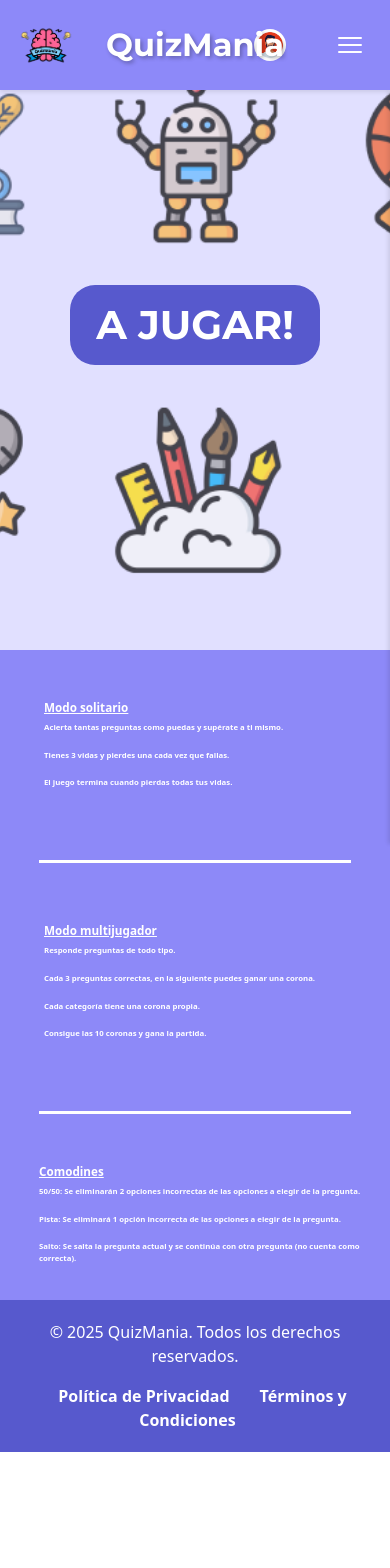
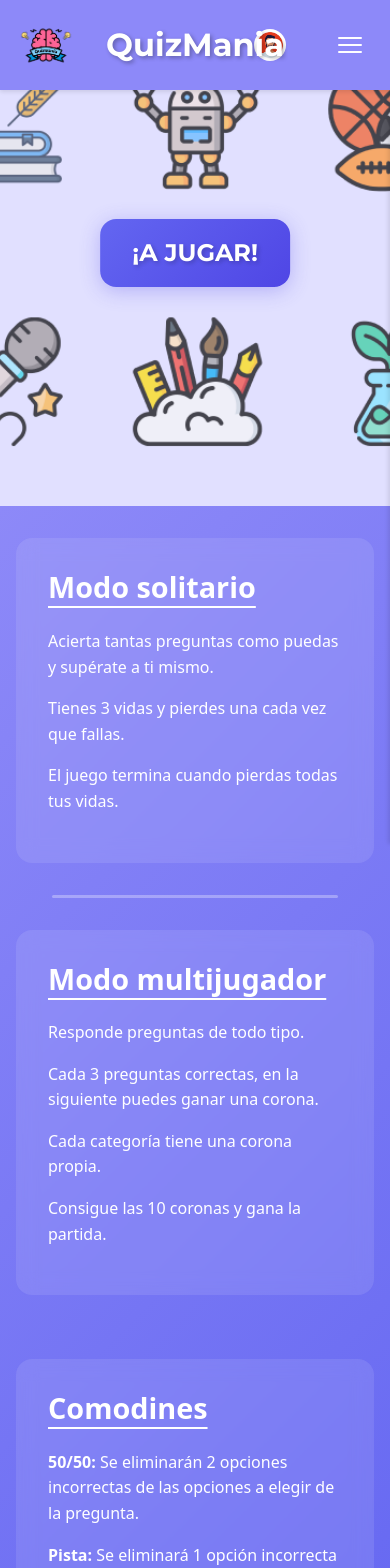
Before and after one commit to AntonioLC32/Proyecto-DAW, a Vue app in the folder quizmania/: page / in a window 390 px wide. Shown: the top 1568 px of the page. Before the commit the page ends 1452 px from the top, so only its background shows below. Built offline with nearby package versions, Linux system fonts and the light colour scheme.

Commit message:
mejoras estilos home y quizmania

```diff
--- a/quizmania/src/views/Home.vue
+++ b/quizmania/src/views/Home.vue
@@ -1,193 +1,242 @@
 <template>
-  <section class="aJugar">
-    <div class="aJugar-content">
-      <button class="aJugar-btn">
-        <router-link to="/quizmania" class="aJugar-nav"> A JUGAR! </router-link>
+  <section class="game-landing">
+    <div class="hero">
+      <div class="hero-content">
+        <button class="play-button">
+          <router-link to="/quizmania" class="play-link">¡A JUGAR!</router-link>
         </button>
       </div>
-    <img src="../assets/background_inicio.png" alt="background_inicio" />
-  </section>
-  <section class="instrucciones">
-    <div class="modos">
-      <div class="modo">
-        <h2><u>Modo solitario</u></h2>
+      <img
+        src="../assets/background_inicio.png"
+        alt="Fondo de inicio del juego"
+        class="hero-image"
+      />
+    </div>
+
+    <section class="game-modes">
+      <div class="modes-container">
+        <div class="mode-card">
+          <h2 class="mode-title">Modo solitario</h2>
+          <div class="mode-content">
             <p>Acierta tantas preguntas como puedas y supérate a ti mismo.</p>
             <p>Tienes 3 vidas y pierdes una cada vez que fallas.</p>
             <p>El juego termina cuando pierdas todas tus vidas.</p>
           </div>
-      <div class="barra"></div>
-      <div class="modo">
-        <h2><u>Modo multijugador</u></h2>
+        </div>
+
+        <div class="mode-divider"></div>
+
+        <div class="mode-card">
+          <h2 class="mode-title">Modo multijugador</h2>
+          <div class="mode-content">
             <p>Responde preguntas de todo tipo.</p>
             <p>
-          Cada 3 preguntas correctas, en la siguiente puedes ganar una corona.
+              Cada 3 preguntas correctas, en la siguiente puedes ganar una
+              corona.
             </p>
             <p>Cada categoría tiene una corona propia.</p>
             <p>Consigue las 10 coronas y gana la partida.</p>
           </div>
-      <div class="barra2"></div>
         </div>
-    <div class="comodines">
-      <h2><u>Comodines</u></h2>
+      </div>
+
+      <div class="powerups">
+        <h2 class="powerups-title">Comodines</h2>
+        <div class="powerups-content">
           <p>
-        50/50: Se eliminarán 2 opciones incorrectas de las opciones a elegir de
-        la pregunta.
+            <strong>50/50:</strong> Se eliminarán 2 opciones incorrectas de las
+            opciones a elegir de la pregunta.
           </p>
           <p>
-        Pista: Se eliminará 1 opción incorrecta de las opciones a elegir de la
-        pregunta.
+            <strong>Pista:</strong> Se eliminará 1 opción incorrecta de las
+            opciones a elegir de la pregunta.
           </p>
           <p>
-        Salto: Se salta la pregunta actual y se continúa con otra pregunta (no
-        cuenta como correcta).
+            <strong>Salto:</strong> Se salta la pregunta actual y se continúa
+            con otra pregunta (no cuenta como correcta).
           </p>
         </div>
+      </div>
     </section>
+
     <Footer />
+  </section>
 </template>
 
 <style scoped>
-.aJugar {
+.game-landing {
+  min-height: 100vh;
+  background-color: #f5f5f5;
+}
+
+.hero {
   position: relative;
-  text-align: center;
+  height: 80vh;
   overflow: hidden;
 }
 
-.aJugar img {
+.hero-image {
   width: 100%;
-  height: 650px;
+  height: 100%;
   object-fit: cover;
-  display: block;
+  transition: filter 0.3s ease;
 }
 
-.aJugar-content {
+.hero-content {
   position: absolute;
   top: 50%;
   left: 50%;
   transform: translate(-50%, -50%);
-  color: white;
-  text-shadow: 2px 2px 8px rgba(0, 0, 0, 0.8);
+  z-index: 2;
 }
 
-.aJugar-btn {
-  background-color: #5759cd;
-  color: #fff;
-  font-family: "Montserrat", sans-serif;
-  font-weight: bold;
-  width: 350px;
-  height: 100px;
-  font-size: 50px;
-  border-radius: 25px;
+.play-button {
+  background: linear-gradient(135deg, #6366f1, #4f46e5);
+  padding: 1.5rem 3rem;
   border: none;
-  transition: all ease 0.3s;
+  border-radius: 1rem;
+  box-shadow: 0 4px 20px rgba(79, 70, 229, 0.3);
+  transition: all 0.3s ease;
+  cursor: pointer;
 }
 
-.aJugar-nav {
-  color: #fff;
-  text-decoration: none;
+.play-button:hover {
+  transform: translateY(-2px);
+  box-shadow: 0 6px 25px rgba(79, 70, 229, 0.4);
+  background: linear-gradient(135deg, #4f46e5, #4338ca);
 }
 
-.aJugar-btn:hover {
-  background-color: #4a4da5;
+.play-link {
+  color: white;
+  text-decoration: none;
+  font-size: 2.5rem;
+  font-weight: 700;
+  font-family: "Montserrat", sans-serif;
+  text-shadow: 2px 2px 4px rgba(0, 0, 0, 0.2);
 }
 
-.instrucciones {
-  background-color: #8d89f8;
-  color: #fff;
+.game-modes {
+  background: linear-gradient(135deg, #8d89f8, #6366f1);
+  padding: 4rem 2rem;
+  color: white;
 }
 
-.instrucciones h2 {
-  font-size: 2.7vw;
-  font-weight: bold;
+.modes-container {
+  max-width: 1200px;
+  margin: 0 auto;
+  display: flex;
+  gap: 3rem;
+  justify-content: center;
+  align-items: stretch;
 }
 
-.instrucciones p {
-  margin-top: 2vw;
-  font-size: 1.5vw;
-  font-weight: bold;
+.mode-card {
+  flex: 1;
+  max-width: 500px;
+  padding: 2rem;
+  background: rgba(255, 255, 255, 0.1);
+  border-radius: 1rem;
+  backdrop-filter: blur(10px);
+  transition: transform 0.3s ease;
 }
 
-.modos {
-  display: flex;
-  justify-content: center;
-  gap: 50px;
+.mode-card:hover {
+  transform: translateY(-5px);
 }
 
-.modo {
-  margin-left: 10px;
-  width: 40%;
-  margin-top: 70px;
+.mode-title {
+  font-size: 2rem;
+  font-weight: 700;
+  margin-bottom: 1.5rem;
+  text-decoration: underline;
+  text-underline-offset: 0.5rem;
 }
 
-.barra {
-  background-color: #fff;
-  width: 5px;
-  height: auto;
-  margin-top: 70px;
+.mode-content p {
+  margin: 1rem 0;
+  font-size: 1.1rem;
+  line-height: 1.6;
 }
 
-.barra2 {
-  background-color: #fff;
-  width: 0px;
-  height: auto;
-  margin-top: 70px;
+.mode-divider {
+  width: 3px;
+  background: rgba(255, 255, 255, 0.3);
+  border-radius: 3px;
 }
 
-.comodines {
-  width: 90%;
-  margin-top: 20px;
-  padding-left: 5%;
-  margin-left: 5%;
-  padding-bottom: 5%;
+.powerups {
+  max-width: 1200px;
+  margin: 4rem auto 0;
+  padding: 2rem;
+  background: rgba(255, 255, 255, 0.1);
+  border-radius: 1rem;
+  backdrop-filter: blur(10px);
 }
 
-@media (max-width: 1200px) {
-  .aJugar-btn {
-    width: 250px;
-    height: 80px;
-    font-size: 40px;
+.powerups-title {
+  font-size: 2rem;
+  font-weight: 700;
+  margin-bottom: 1.5rem;
+  text-decoration: underline;
+  text-underline-offset: 0.5rem;
 }
 
-  .instrucciones {
-    background-color: #8d89f8;
-    color: #fff;
+.powerups-content p {
+  margin: 1rem 0;
+  font-size: 1.1rem;
+  line-height: 1.6;
 }
 
-  .instrucciones h2 {
-    font-size: 3vw;
-    font-weight: bold;
+@media (max-width: 1024px) {
+  .modes-container {
+    flex-direction: column;
+    gap: 2rem;
   }
 
-  .instrucciones p {
-    font-size: 2vw;
-    font-weight: bold;
+  .mode-divider {
+    height: 3px;
+    width: 80%;
+    margin: 0 auto;
   }
 
-  .modos {
-    padding-top: 40px;
-    flex-direction: column;
-    align-items: center;
+  .mode-card {
+    max-width: 100%;
   }
 
-  .modo {
-    width: 80%;
-    margin-top: 10px;
+  .play-button {
+    padding: 1.2rem 2.5rem;
   }
 
-  .barra {
-    width: 80%;
-    height: 3px;
-    margin-top: 5px;
+  .play-link {
+    font-size: 2rem;
   }
 
-  .barra2 {
-    width: 80%;
-    height: 3px;
-    margin-top: 5px;
+  .mode-title,
+  .powerups-title {
+    font-size: 1.8rem;
   }
 
-  .comodines {
-    margin-top: 50px;
+  .mode-content p,
+  .powerups-content p {
+    font-size: 1rem;
+  }
+}
+
+@media (max-width: 640px) {
+  .hero {
+    height: 60vh;
+  }
+
+  .play-button {
+    padding: 1rem 2rem;
+  }
+
+  .play-link {
+    font-size: 1.5rem;
+  }
+
+  .game-modes {
+    padding: 2rem 1rem;
   }
 }
 </style>
--- a/quizmania/src/views/Quizmania.vue
+++ b/quizmania/src/views/Quizmania.vue
@@ -4,7 +4,7 @@
     <button class="instrucciones-btn" @click="showPopup = true">
       INSTRUCCIONES
     </button>
-  <!-- POP UP -->
+    <!-- POP UP -->
     <div v-if="showPopup" class="popup">
       <div class="popup-content">
         <button class="close-btn" @click="showPopup = false">✖</button>
@@ -20,7 +20,10 @@
             <div class="modo">
               <h2><u>Modo multijugador</u></h2>
               <p>Responde preguntas de todo tipo.</p>
-              <p>Cada 3 preguntas correctas, en la siguiente puedes ganar una corona.</p>
+              <p>
+                Cada 3 preguntas correctas, en la siguiente puedes ganar una
+                corona.
+              </p>
               <p>Cada categoría tiene una corona propia.</p>
               <p>Consigue las 10 coronas y gana la partida.</p>
             </div>
@@ -28,37 +31,52 @@
           </div>
           <div class="comodines">
             <h2><u>Comodines</u></h2>
-            <p>50/50: Se eliminarán 2 opciones incorrectas de las opciones a elegir de la pregunta.</p>
-            <p>Pista: Se eliminará 1 opción incorrecta de las opciones a elegir de la pregunta.</p>
-            <p>Salto: Se salta la pregunta actual y se continúa con otra pregunta (no cuenta como correcta).</p>
+            <p>
+              50/50: Se eliminarán 2 opciones incorrectas de las opciones a
+              elegir de la pregunta.
+            </p>
+            <p>
+              Pista: Se eliminará 1 opción incorrecta de las opciones a elegir
+              de la pregunta.
+            </p>
+            <p>
+              Salto: Se salta la pregunta actual y se continúa con otra pregunta
+              (no cuenta como correcta).
+            </p>
           </div>
         </section>
       </div>
     </div>
     <!-- Botones juego -->
     <div class="juegos">
-        <button class="juego"><a href="/selecciontema" class="text-decoration-none text-white">Modo solitario</a></button>
-        <button class="juego"><a href="/selecciontema" class="text-decoration-none text-white">Modo multijugador</a></button>
+      <button class="juego">
+        <a href="/selecciontema" class="juego-link">Modo solitario</a>
+      </button>
+      <button class="juego">
+        <a href="/selecciontema" class="juego-link">Modo multijugador</a>
+      </button>
     </div>
   </section>
 </template>
 
 <style scoped>
-.inicio{
-  background: url("../assets/background_inicio.png") no-repeat center center fixed;
+.inicio {
+  background: url("../assets/background_inicio.png") no-repeat center center
+    fixed;
   background-size: cover;
   width: 100vw;
   height: 100vh;
   display: flex;
   flex-direction: column;
   justify-content: center;
+  padding-top: 80px; /* Espacio para el header */
 }
 
-.instrucciones-btn{
-  position: absolute;
-  top: 100px;
+.instrucciones-btn {
+  position: fixed; /* Cambiado a fixed para mejor control */
+  top: 120px; /* Ajustado para dar espacio al header */
   left: 30px;
-  background-color: #5759CD;
+  background: linear-gradient(135deg, #5759cd, #4a4da5);
   color: #fff;
   font-family: "Montserrat", sans-serif;
   font-weight: bold;
@@ -67,10 +85,16 @@
   font-size: 26px;
   border-radius: 25px;
   border: none;
+  cursor: pointer;
+  transition: all 0.3s ease;
+  box-shadow: 0 4px 15px rgba(87, 89, 205, 0.3);
+  z-index: 10; /* Asegura que esté por encima del contenido pero debajo del popup */
 }
 
-.instrucciones-btn:hover{
-  background-color: #4a4da5;
+.instrucciones-btn:hover {
+  background: linear-gradient(135deg, #4a4da5, #3f418a);
+  transform: translateY(-2px);
+  box-shadow: 0 6px 20px rgba(87, 89, 205, 0.4);
 }
 
 .popup {
@@ -82,7 +106,11 @@
   background-color: rgba(0, 0, 0, 0.8);
   display: flex;
   justify-content: center;
-  align-items: center;
+  align-items: flex-start; /* Cambiado para mejor control del scroll */
+  backdrop-filter: blur(5px);
+  z-index: 1000; /* Asegura que esté por encima de todo */
+  padding-top: 80px; /* Espacio para el header */
+  overflow-y: auto;
 }
 
 .popup-content {
@@ -90,6 +118,8 @@
   padding: 30px;
   width: 100%;
   position: relative;
+  max-height: calc(100vh - 100px); /* Ajustado para considerar el header */
+  overflow-y: auto;
 }
 
 .close-btn {
@@ -101,18 +131,26 @@
   font-size: 30px;
   color: #fff;
   cursor: pointer;
+  transition: all 0.3s ease;
+  width: 40px;
+  height: 40px;
+  border-radius: 50%;
+  display: flex;
+  align-items: center;
+  justify-content: center;
 }
 
 .close-btn:hover {
-  color: #ddd;
+  background-color: rgba(255, 255, 255, 0.1);
+  transform: rotate(90deg);
 }
 
-.instrucciones h2{
+.instrucciones h2 {
   font-size: 50px;
   font-weight: bold;
 }
 
-.instrucciones p{
+.instrucciones p {
   margin-top: 20px;
   font-size: 24px;
   font-weight: bold;
@@ -152,7 +190,7 @@
   padding-bottom: 5%;
 }
 
-.juegos{
+.juegos {
   display: flex;
   justify-content: center;
   flex-direction: row;
@@ -162,7 +200,7 @@
 }
 
 .juego {
-  background-color: #5759CD;
+  background: linear-gradient(135deg, #5759cd, #4a4da5);
   border: none;
   border-radius: 25px;
   width: 100%;
@@ -172,19 +210,35 @@
   color: white;
   font-weight: bold;
   cursor: pointer;
+  transition: all 0.3s ease;
+  box-shadow: 0 4px 15px rgba(87, 89, 205, 0.3);
+  padding: 0;
 }
 
-.juego:hover{
-  background-color:#4a4da5;
+.juego:hover {
+  background: linear-gradient(135deg, #4a4da5, #3f418a);
+  transform: translateY(-3px);
+  box-shadow: 0 8px 25px rgba(87, 89, 205, 0.5);
+}
+
+.juego-link {
+  text-decoration: none;
+  color: white;
+  display: flex;
+  align-items: center;
+  justify-content: center;
+  width: 100%;
+  height: 100%;
+  border-radius: 25px;
 }
 
 @media (max-width: 1200px) {
-  .popup{
+  .popup {
     align-items: flex-start;
     overflow-y: auto;
   }
 
-  .popup-content{
+  .popup-content {
     margin-top: 10%;
     max-height: none;
     height: auto;
@@ -192,11 +246,12 @@
     padding-bottom: 50px;
   }
 
-  .instrucciones-btn{
+  .instrucciones-btn {
     width: 250px;
     height: 70px;
     font-size: 22px;
-}
+  }
+
   .instrucciones h2 {
     font-size: 3vw;
     font-weight: bold;
@@ -225,7 +280,6 @@
     align-items: center;
   }
 
-
   .modo {
     width: 80%;
     margin-top: 10px;
@@ -243,11 +297,70 @@
     margin-top: 5px;
   }
 
-  .comodines{
+  .comodines {
     margin-top: 50px;
   }
 }
 
+@media (max-width: 768px) {
+  .instrucciones-btn {
+    top: 100px; /* Ajustado para móvil */
+    left: 15px;
+    width: 200px;
+    height: 60px;
+    font-size: 20px;
+  }
+
+  .popup {
+    padding-top: 50px; /* Ajustado para móvil */
+  }
+
+  .popup-content {
+    padding: 20px;
+    margin-top: 10px;
+  }
+
+  .close-btn {
+    top: 25px; /* Ajustado para móvil */
+    right: 15px;
+  }
+
+  .instrucciones h2 {
+    font-size: 24px; /* Tamaño más pequeño en móvil */
+  }
+
+  .instrucciones p {
+    font-size: 16px; /* Tamaño más pequeño en móvil */
+  }
+
+  .juego {
+    min-height: 150px;
+    font-size: 32px;
+  }
+}
+
+/* Para pantallas muy pequeñas */
+@media (max-width: 480px) {
+  .instrucciones-btn {
+    width: 180px;
+    height: 50px;
+    font-size: 18px;
+    top: 70px;
+  }
+
+  .popup {
+    padding-top: 40px;
+  }
+
+  .instrucciones h2 {
+    font-size: 20px;
+  }
+
+  .instrucciones p {
+    font-size: 14px;
+    margin-top: 15px;
+  }
+}
 </style>
 
 <script>
```
Lines whose indentation alone changed are shown as unchanged.
